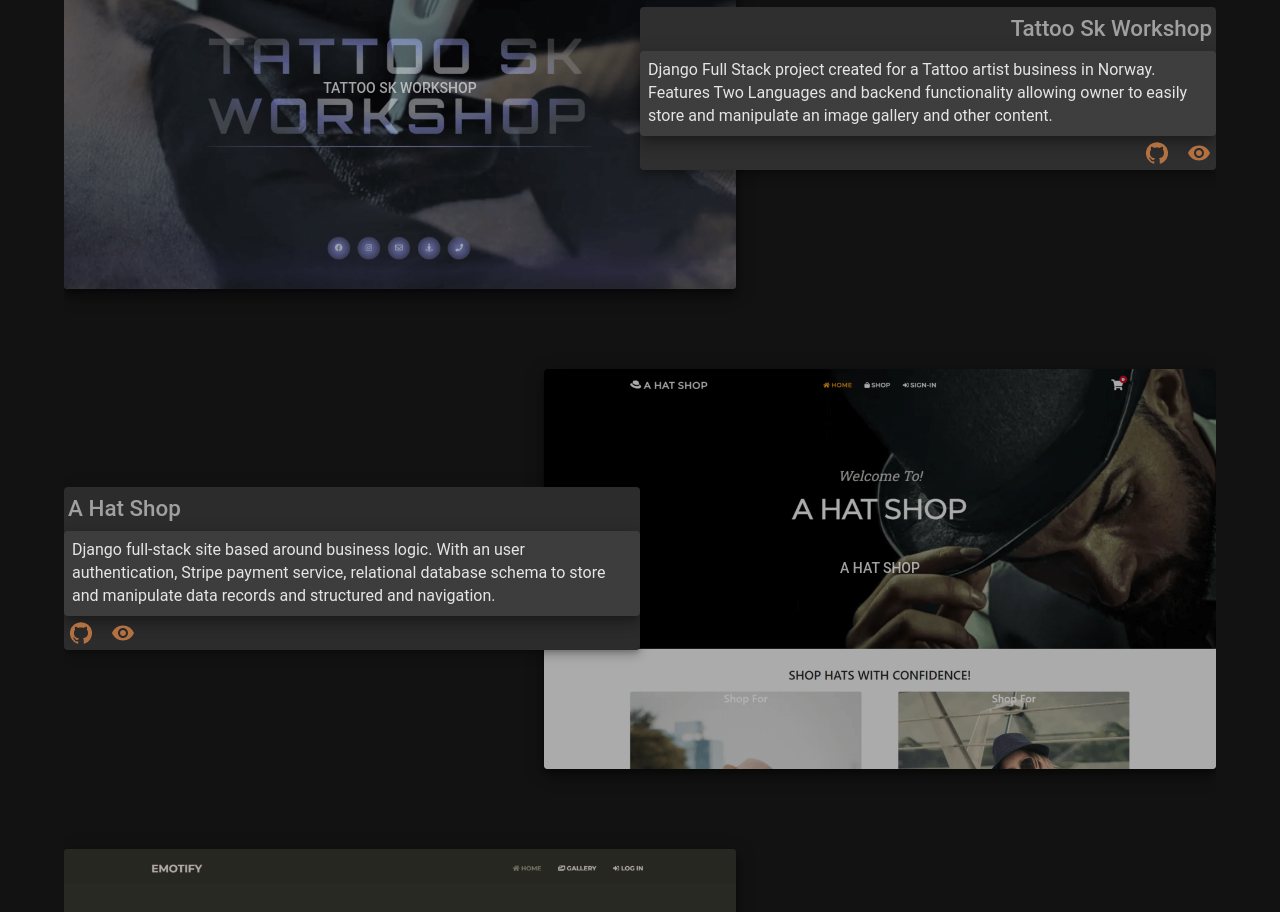
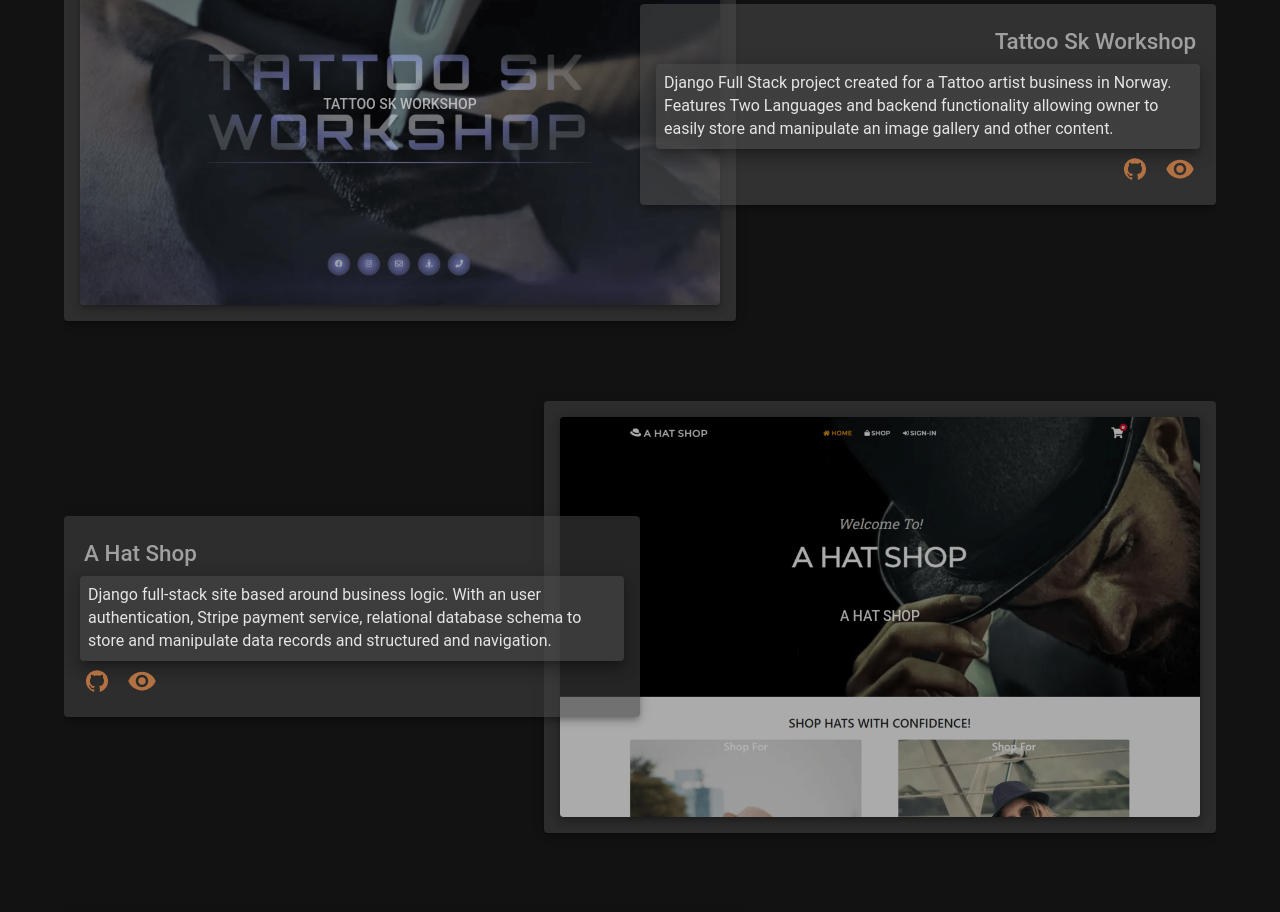
Before and after one commit to rp42dev/My-Portfolio, a React (Create React App) app in the folder my-portfolio/: page / in a window 1280 px wide. Shown: the part 1880-2792 px from the top of the page. Built offline with nearby package versions, Linux system fonts and the light colour scheme.

Commit message:
added styling

```diff
--- a/my-portfolio/src/components/buttons/Btn.js
+++ b/my-portfolio/src/components/buttons/Btn.js
@@ -19,7 +19,7 @@ export default function Btn(prop) {
             minWidth:200,
             fontSize: 20,
             mt: 3,
-            color: 'primary.main',
+            color: 'dark.main',
         }}
         mt={2}
         color="secondary" variant="contained">
--- a/my-portfolio/src/components/image/images.js
+++ b/my-portfolio/src/components/image/images.js
@@ -9,6 +9,7 @@ import {
     Paper,
     Tooltip,
     ButtonBase,
+    Link,
 } from '@mui/material';
 import RemoveRedEyeIcon from '@mui/icons-material/RemoveRedEye';
 import GitHubIcon from '@mui/icons-material/GitHub';
@@ -17,26 +18,50 @@ import Fade from 'react-reveal/Fade';
 import '../../projects/Projects.css';
 
 
+const StyledPaper = styled(Paper)(({ theme }) => ({
+    padding: theme.spacing(2),
+    display: 'flex',
+    flexDirection: 'column',
+    justifyContent: 'center',
+    color: theme.palette.text.primary,
+    backgroundColor: 'rgb(20, 20, 21, 0.5)',
+    borderRadius: theme.shape.borderRadius,
+    boxShadow: theme.shadows[5],
+    transition: theme.transitions.create('box-shadow', {
+        duration: theme.transitions.duration.st,
+    }),
+    '&:hover': {
+        boxShadow: theme.shadows[10],
+    }
+}));
+
 const ImageButton = styled(ButtonBase)(({ theme }) => ({
     position: 'relative',
     height: 400,
     width: 100,
-    boxShadow: theme.shadows[10],
-    '@media (max-width:400px)': {
+    borderRadius: theme.shape.borderRadius,
+    boxShadow: theme.shadows[5],
+    transition: theme.transitions.create('box-shadow', {
+        duration: theme.transitions.duration.short,
+    }),
+    '@media (max-width:600px)': {
         height: 300,
         width: 'auto',
     },
-
+    '@media (max-width:400px)': {
+        height: 200,
+        width: 'auto',
+    },
     '& .MuiTypography-root': {
         fontStyle: theme.button,
         opacity: .7,
         color: theme.palette.primary.main,
         borderBottom: '3px solid transparent',
         borderRadius: '4px',
-        transform: 'border translateX(0)', color: theme.palette.primary.main,
         transition: 'all .2s ease-in-out',
     },
     '&:hover': {
+        boxShadow: theme.shadows[10],
         zIndex: 1,
         '& .MuiImageBackdrop-root': {
             opacity: 0.15,
@@ -45,12 +70,13 @@ const ImageButton = styled(ButtonBase)(({ theme }) => ({
             opacity: 1,
         },
         '& .MuiTypography-root': {
-            backgroundColor: 'rgba(0, 0, 0, 0.5)',
+            backgroundColor: 'rgb(20, 20, 21, 0.5))',
         },
         '& .MuiTypography-root': {
             opacity: 1,
             borderBottom: '3px solid rgba(179, 113, 66)',
-            backgroundColor: 'rgba(0, 0, 0, .3)',
+            backgroundColor: 'rgb(20, 20, 21, 0.3)',
+            color: theme.palette.secondary.main,
         },
 
     },
@@ -101,9 +127,11 @@ export default function ImageBases(data) {
                     <Grid container mb={{ xs: 6, md: 10 }} rowSpacing={{ sx: 2, md: 10 }}>
 
                         <Grid item xs={12} md={7} order={{ xs: 1 }}>
-                            <Fade bottom>
-                                <Paper elevation={8}>
+                            <Fade bottom distance="30%">
+
+                                <StyledPaper elevation={8}>
                                     <ImageButton
+                                        title='View live site'
                                         onClick={() => window.open(image.url, '_blank')}
                                         focusRipple
                                         key={image.title}
@@ -128,13 +156,13 @@ export default function ImageBases(data) {
 
                                         </Typography>
                                     </ImageButton>
-                                </Paper>
+                                </StyledPaper>
                             </Fade>
                         </Grid>
                         <Grid item xs={12} md={5} order={{ xs: 2 }} sx={{ display: 'flex', alignItems: 'center', position: 'relative' }}>
                             <Box sx={{ zIndex: 999, width: '100%' }}>
-                                <Fade bottom cascade delay={500}>
-                                    <Paper elevation={8} className={i % 2 ? 'left' : 'right'} >
+                                <Fade bottom distance="30%" cascade delay={500}>
+                                    <StyledPaper elevation={10} className={i % 2 ? 'left' : 'right'} >
                                         <Typography color='primary.dark' align={!hideTabs ? 'right' : 'left'} sx={{ m: .5 }} variant="h6">
                                             {image.title}
                                         </Typography>
@@ -145,17 +173,18 @@ export default function ImageBases(data) {
                                         </Item>
                                         <Stack justifyContent={!hideTabs ? 'flex-end' : 'flex-start'} direction="row" spacing={1}>
                                             <Tooltip title="On GitHub">
-                                                <IconButton size="small" onClick={() => window.open(image.github, '_blank')} color='secondary' aria-label="On GitHub">
+                                                <IconButton size="small" component={Link} onClick={() => window.open(image.github, '_blank')} color='secondary' aria-label="On GitHub">
                                                     <GitHubIcon />
+                                                    {console.log(hideTabs)}
                                                 </IconButton>
                                             </Tooltip>
                                             <Tooltip title="Website">
-                                                <IconButton size="small" onClick={() => window.open(image.url, '_blank')} color='secondary' aria-label="Website">
-                                                    <RemoveRedEyeIcon />
+                                                <IconButton size="small" component={Link} onClick={() => window.open(image.url, '_blank')} color='secondary' aria-label="Website">
+                                                    <RemoveRedEyeIcon  sx={{ fontSize: 30  }} />
                                                 </IconButton>
                                             </Tooltip>
                                         </Stack>
-                                    </Paper>
+                                    </StyledPaper>
                                 </Fade>
                             </Box>
                         </Grid>
@@ -164,9 +193,10 @@ export default function ImageBases(data) {
                 ) : (
                     <Grid container mb={{ xs: 6, md: 10 }} rowSpacing={{ sx: 2, md: 10 }}>
                         <Grid item xs={12} md={7} order={{ xs: 1, md: 2 }}>
-                            <Fade bottom>
-                                <Paper elevation={6}>
+                            <Fade bottom distance="30%">
+                                <StyledPaper elevation={6}>
                                     <ImageButton
+                                        title='View live site'
                                         onClick={() => window.open(image.url, '_blank')}
                                         focusRipple
                                         key={image.title}
@@ -190,14 +220,14 @@ export default function ImageBases(data) {
                                             {image.title}
                                         </Typography>
                                     </ImageButton>
-                                </Paper>
+                                </StyledPaper >
                             </Fade>
                         </Grid>
                         <Grid item xs={12} md={5} order={{ xs: 2, md: 1 }} sx={{ display: 'flex', alignItems: 'center', position: 'relative' }}>
                             <Box sx={{ zIndex: 999, width: '100%' }}>
-                                <Fade bottom cascade delay={500}>
-                                    <Paper elevation={6} className={i % 2 ? 'left' : 'right'}>
-                                        <Typography color='primary.dark' align={hideTabs ? 'right' : 'left'} sx={{ m: .5 }} variant="h6">
+                                <Fade bottom distance="30%" cascade delay={500}>
+                                    <StyledPaper elevation={6} className={i % 2 ? 'left' : 'right'}>
+                                        <Typography color='primary.dark' sx={{ m: .5 }} variant="h6">
                                             {image.title}
                                         </Typography>
                                         <Item elevation={10}>
@@ -205,19 +235,19 @@ export default function ImageBases(data) {
                                                 {image.description}
                                             </Typography>
                                         </Item>
-                                        <Stack justifyContent={hideTabs ? 'flex-end' : 'flex-start'} direction="row" spacing={1}>
+                                        <Stack direction="row" spacing={1}>
                                             <Tooltip title="On GitHub">
-                                                <IconButton size="small" onClick={() => window.open(image.github, '_blank')} color='secondary' aria-label="On GitHub">
+                                                    <IconButton size="small" component={Link} onClick={() => window.open(image.github, '_blank')} color='secondary' aria-label="On GitHub">
                                                     <GitHubIcon />
                                                 </IconButton>
                                             </Tooltip>
                                             <Tooltip title="Website">
-                                                <IconButton size="small" onClick={() => window.open(image.url, '_blank')} color='secondary' aria-label="Website">
-                                                    <RemoveRedEyeIcon />
+                                                    <IconButton size="small" component={Link} onClick={() => window.open(image.url, '_blank')} color='secondary' aria-label="Website">
+                                                        <RemoveRedEyeIcon  sx={{ fontSize: 30  }}/>
                                                 </IconButton>
                                             </Tooltip>
                                         </Stack>
-                                    </Paper>
+                                    </StyledPaper >
                                 </Fade>
                             </Box>
                         </Grid>
--- a/my-portfolio/src/contact/Contact.js
+++ b/my-portfolio/src/contact/Contact.js
@@ -17,10 +17,10 @@ function ContactApp() {
     <Container id="contact" sx={{ display: 'flex', alignItems: 'center', justifyContent: 'center' }}>
 
       <Box mt={2} sx={{ maxWidth: '500px' }} >
-        <Fade bottom>
+        <Fade distance="30%" bottom>
           <Typography color="secondary" variant="h2">Get in Touch</Typography>
         </Fade>
-        <Fade bottom delay={500}>
+        <Fade bottom distance="30%" delay={300}>
           <Typography mt={2} color="primary" variant="body2">
             I’m  currently looking for new opportunities,
             If you have a question feel free to
@@ -29,7 +29,7 @@ function ContactApp() {
         </Fade>
         <InView rootMargin='0% 0% -25%' as="div" onChange={(inView, entry) => { if (inView === true) handlePage() }}>
         </InView>
-        <Fade bottom delay={800}>
+        <Fade bottom distance="30%" delay={600}>
           <ContactForm />
         </Fade>
       </Box>
--- a/my-portfolio/src/projects/Projects.css
+++ b/my-portfolio/src/projects/Projects.css
@@ -1,4 +1,3 @@
-
 @media only screen and (min-width: 900px) {
     .right {
 
```
Also changed, not shown: my-portfolio/src/about/About.js (+4 -4 lines), my-portfolio/src/home/Home.js (+4 -4 lines). Lines whose indentation alone changed are shown as unchanged.
